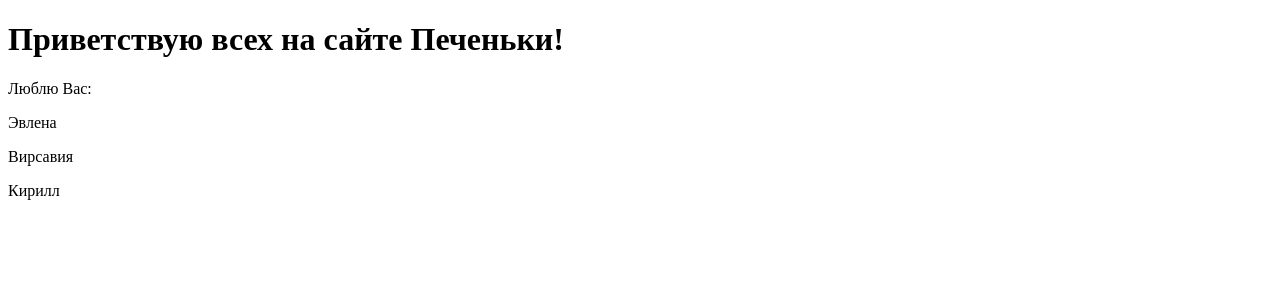
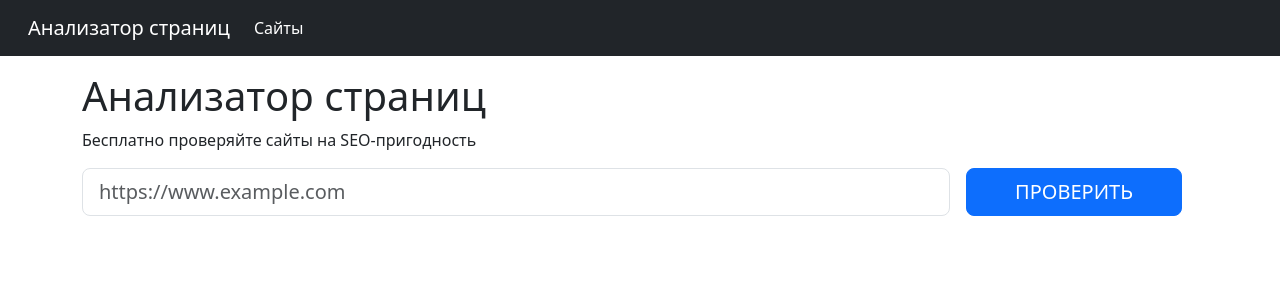
Before and after one commit to Habited/python-project-83, a Flask app: page / in a window 1280 px wide. Shown: the top 300 px of the page. Run offline with Flask 3, Linux system fonts and the light colour scheme.

Commit message:
updated files: README.md, templates/index.html - he template has been changed index.html

```diff
--- a/templates/index.html
+++ b/templates/index.html
@@ -1,15 +1,41 @@
-<!-- src/templates/index.html -->
+
 <!DOCTYPE html>
 <html lang="en">
-<head>
-  <meta charset="UTF-8">
-  <title> "Это сайт Печеньки!</title>
-</head>
-<body>
-  <h1>Приветствую всех на сайте Печеньки!</h1>
-  <p>Люблю Вас:</p>
-  <p>Эвлена</p>
-  <p>Вирсавия</p>
-  <p>Кирилл</p>
-</body>
+  <head>
+    <meta charset="utf-8">
+    <meta name="viewport" content="width=device-width, initial-scale=1, shrink-to-fit=no">
+    <link href="https://cdn.jsdelivr.net/npm/bootstrap@5.3.3/dist/css/bootstrap.min.css" rel="stylesheet" integrity="sha384-QWTKZyjpPEjISv5WaRU9OFeRpok6YctnYmDr5pNlyT2bRjXh0JMhjY6hW+ALEwIH" crossorigin="anonymous">
+    <title>Анализатор страниц</title>
+  </head>
+  <body>
+    <header>
+      <nav class="navbar navbar-expand-md navbar-dark bg-dark px-3">
+        <div class="container-fluid">
+          <a class="navbar-brand" href="#">Анализатор страниц</a>
+          <div class="collapse navbar-collapse" id="navbarNavDropdown">
+            <ul class="navbar-nav">
+              <li class="nav-item">
+                <a class="nav-link active" aria-current="page" href="#">Сайты</a>
+              </li>
+            </ul>
+          </div>
+        </div>
+      </nav>
+    </header>
+    <main class="flex-grow-1">
+      <div class="container-lg mt-3">
+        <div class="row gx-5">
+          <div class="col">
+            <h1>Анализатор страниц</h1>
+            <p>Бесплатно проверяйте сайты на SEO-пригодность</p>
+          </div>
+        </div>
+        <form action="/urls " method="post" class="d-flex justify-content-center">
+          <label for="text" class="visually-hidden">Url для проверки</label>
+          <input type="text" name="url" placeholder="https://www.example.com" value="" class="form-control form-control-lg" required="">
+          <input type="submit" class="btn btn-primary  btn-lg ms-3 px-5 text-uppercase mx-3" value="Проверить">
+        </form>
+      </div>
+    </main>
+  </body>
 </html>
```
Also changed, not shown: README.md.
